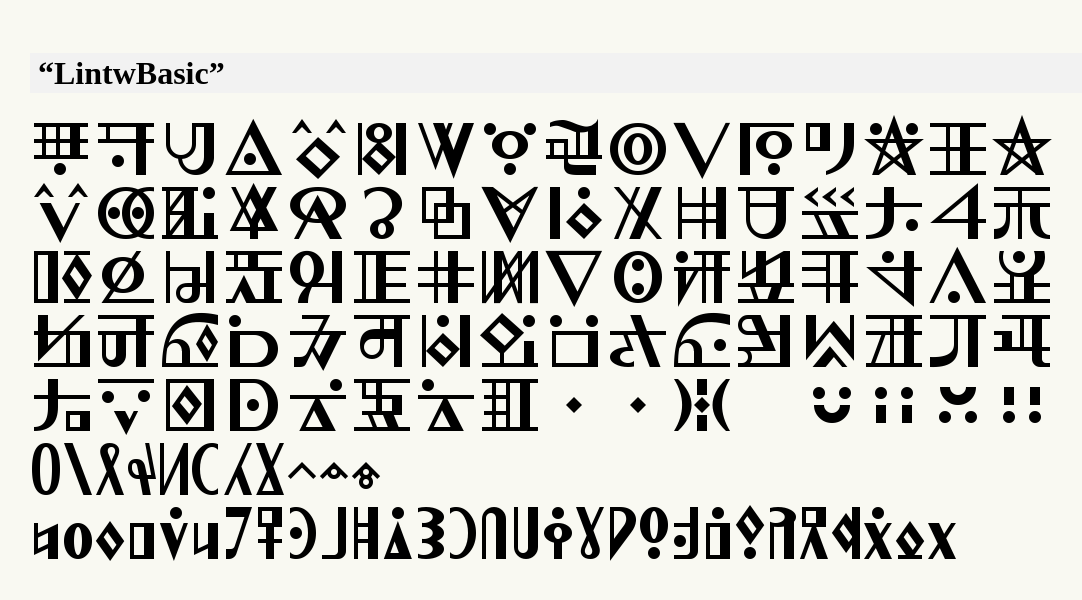
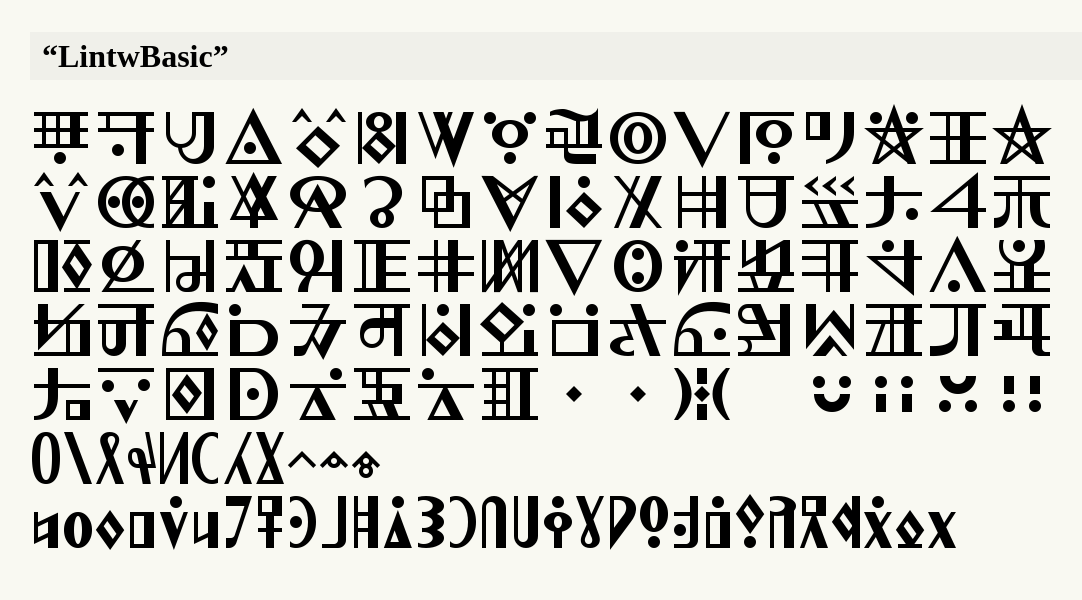
Before and after one commit to nkymtky/lintw.font, a plain HTML site: page index.html in a window 1280 px wide. Shown: the whole page, without its empty margins (2-1084 px from the left). Drawn offline with Linux system fonts and the light colour scheme; files whose address does not match are found by name.

Commit message:
style.css

```diff
--- a/style.css
+++ b/style.css
@@ -28,18 +28,11 @@ body {
 
 h1 {
 
-<<<<<<< HEAD
 	margin : 0px 0px 24px 0px;
 	padding : 0px;
 	font-size : 32px;
 	padding : 8px 12px;
 	background-color : #f0f0ea;
-=======
-	margin : 0px 0px 8px 0px;
-	padding : 4px 8px;
-	font-size : 32px;
-	background-color : #f2f2f2;
->>>>>>> origin/gh-pages
 }
 
 p {
```
